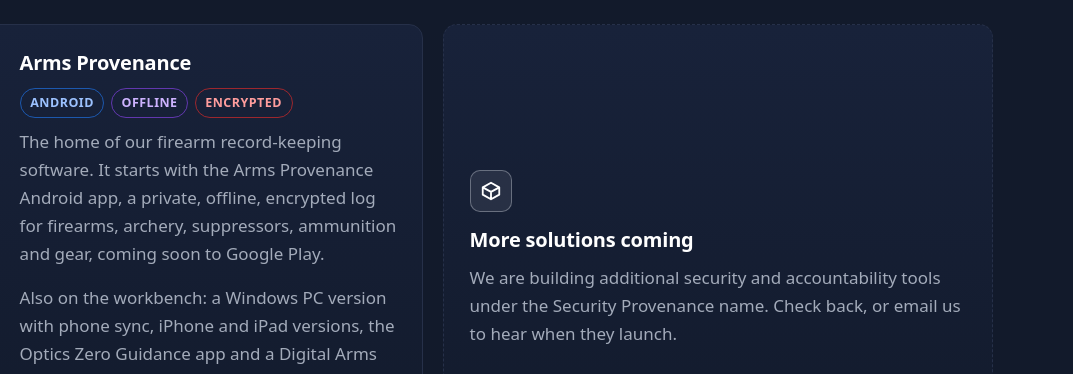
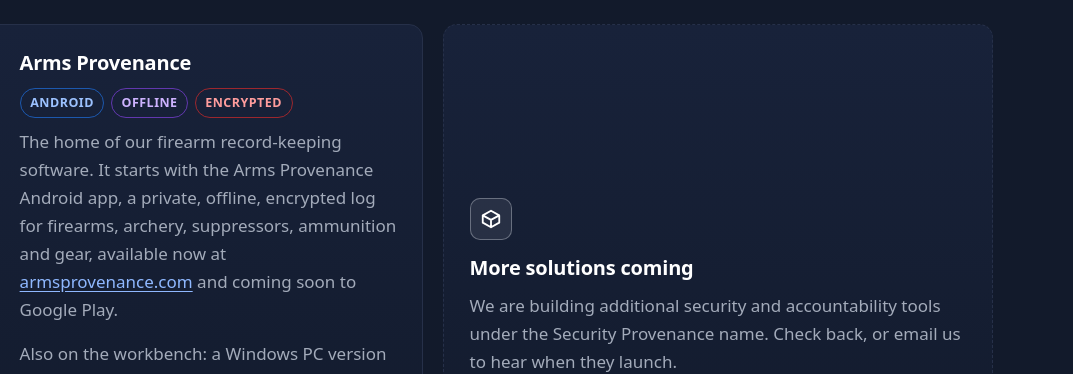
Before and after one commit to Kothmann13/securityprovenance.com, a plain HTML site: page index.html in a window 1280 px wide. Shown: the part 1580-1954 px from the top of the page, 207-1280 px from the left. Drawn offline with Linux system fonts and the light colour scheme.

Commit message:
Wording: available now at armsprovenance.com (Luna review)

```diff
--- a/index.html
+++ b/index.html
@@ -90,7 +90,7 @@
         <div>
           <h3>Arms Provenance</h3>
           <span class="badge badge-blue">Android</span><span class="badge badge-violet">Offline</span><span class="badge badge-red">Encrypted</span>
-          <p>The home of our firearm record-keeping software. It starts with the Arms Provenance Android app, a private, offline, encrypted log for firearms, archery, suppressors, ammunition and gear, coming soon to Google Play.</p>
+          <p>The home of our firearm record-keeping software. It starts with the Arms Provenance Android app, a private, offline, encrypted log for firearms, archery, suppressors, ammunition and gear, available now at <a href="https://armsprovenance.com/">armsprovenance.com</a> and coming soon to Google Play.</p>
           <p class="mt">Also on the workbench: a Windows PC version with phone sync, iPhone and iPad versions, the Optics Zero Guidance app and a Digital Arms Room program for armories and ranges.</p>
           <p class="mt"><a class="btn btn-ghost" href="https://armsprovenance.com/">Visit armsprovenance.com<span class="sr-only"> (Arms Provenance products)</span></a></p>
         </div>
```
